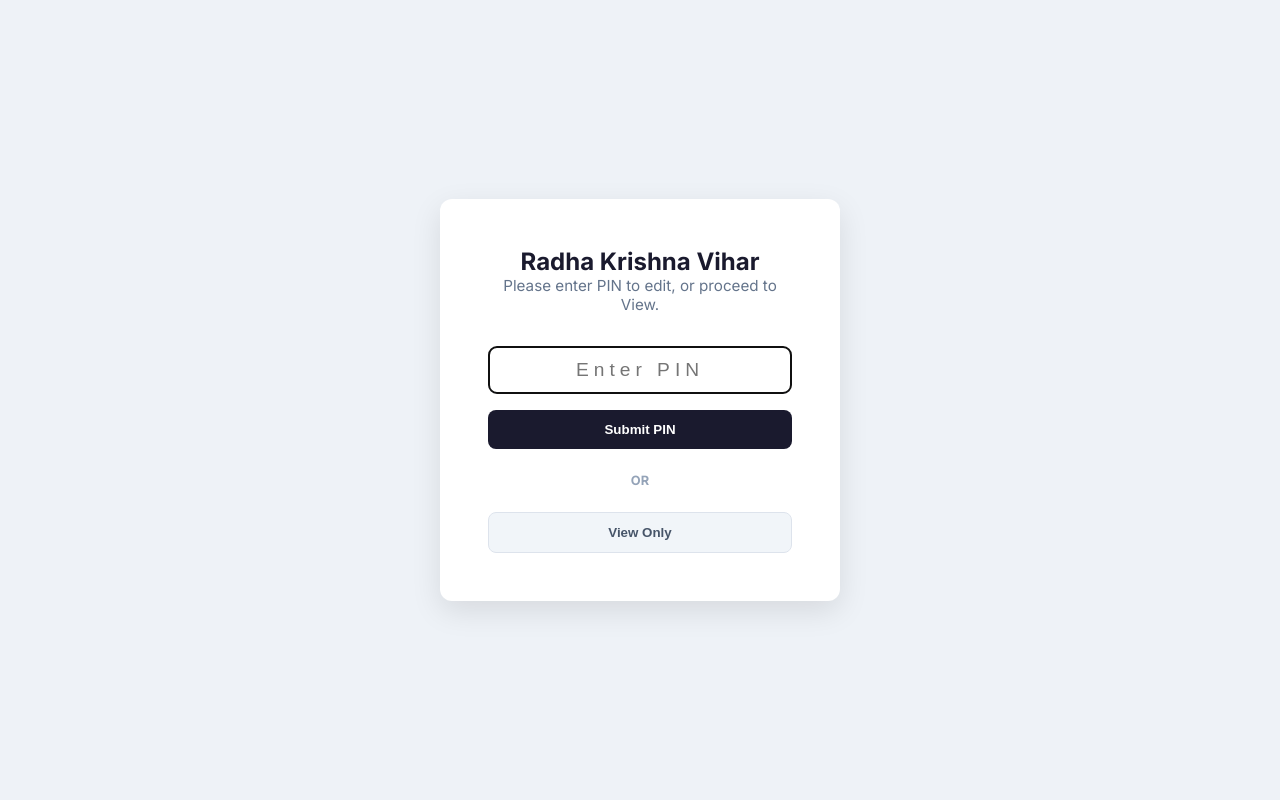
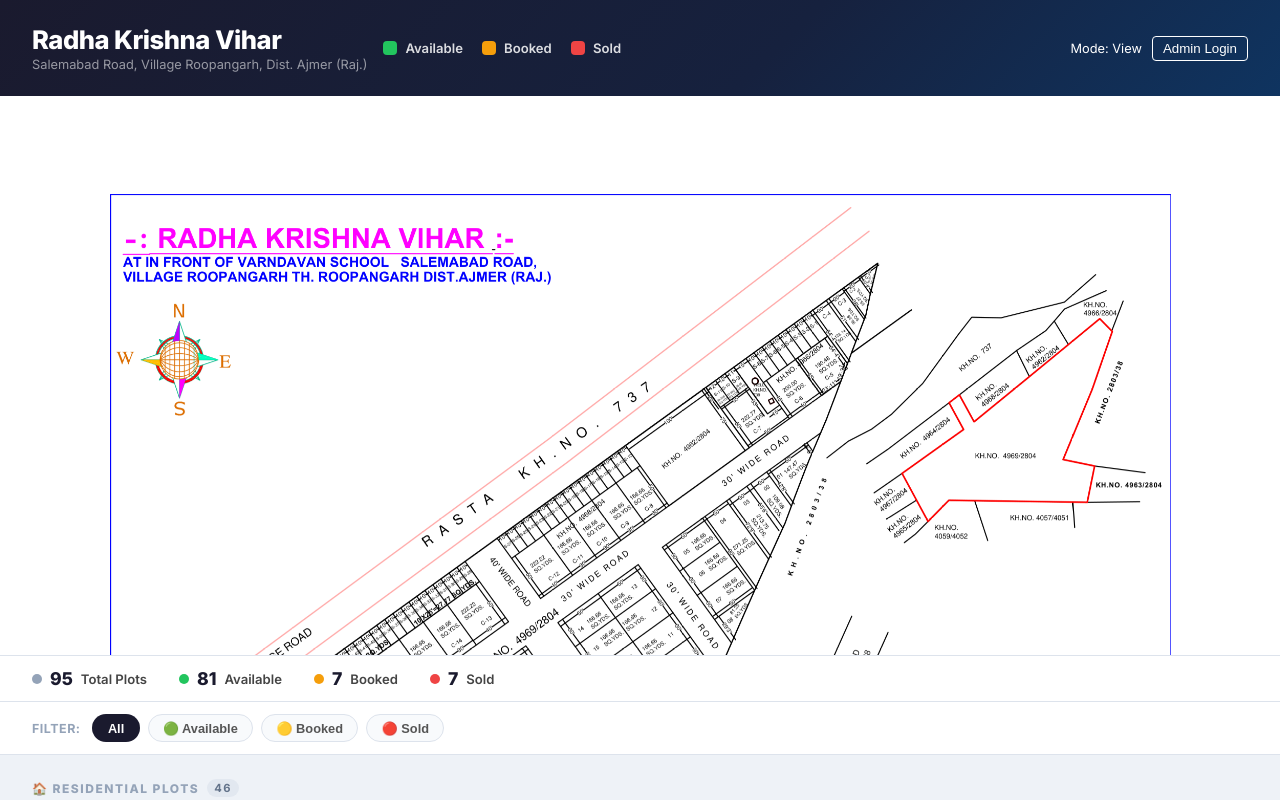
Before and after one commit to Grv-Singh/Radhe-Krishna-Vihar, a React (Vite) app: page / in a window 1280 px wide. Shown: the top 800 px of the page. Built offline with nearby package versions, Linux system fonts and the light colour scheme.

Commit message:
Setup automatic GitHub Pages deployment and fix plot layout visibility

```diff
--- a/index.html
+++ b/index.html
@@ -6,6 +6,10 @@
     <meta name="viewport" content="width=device-width, initial-scale=1.0" />
     <meta name="description" content="Radha Krishna Vihar – Plot Inventory Map. View available, booked and sold plots at Roopangarh, Ajmer." />
     <title>Radha Krishna Vihar – Plot Map</title>
+    <!-- Prevent browser caching to immediately show new deployments -->
+    <meta http-equiv="Cache-Control" content="no-cache, no-store, must-revalidate" />
+    <meta http-equiv="Pragma" content="no-cache" />
+    <meta http-equiv="Expires" content="0" />
   </head>
   <body>
     <div id="root"></div>
--- a/src/App.jsx
+++ b/src/App.jsx
@@ -44,7 +44,7 @@ function PlotCard({ plot, onToggle }) {
 }
 
 export default function App() {
-  const [authStatus, setAuthStatus] = useState('pending'); // 'pending' | 'view' | 'edit'
+  const [authStatus, setAuthStatus] = useState('view'); // 'pending' | 'view' | 'edit'
   const [pin, setPin] = useState('');
 
   const [plots, setPlots] = useState(plotsData);
@@ -196,7 +196,16 @@ export default function App() {
         </div>
         <div style={{ marginLeft: 'auto' }}>
            <span style={{ fontSize: '0.8rem', marginRight: '10px' }}>Mode: {authStatus === 'edit' ? 'Edit' : 'View'}</span>
-           <button onClick={() => { setAuthStatus('pending'); setEditMode(false); }} style={{ padding: '4px 10px', borderRadius: '4px', border: '1px solid #fff', background: 'transparent', color: '#fff', cursor: 'pointer' }}>Logout</button>
+           <button onClick={() => {
+             if (authStatus === 'edit') {
+               setAuthStatus('view');
+               setEditMode(false);
+             } else {
+               setAuthStatus('pending');
+             }
+           }} style={{ padding: '4px 10px', borderRadius: '4px', border: '1px solid #fff', background: 'transparent', color: '#fff', cursor: 'pointer' }}>
+             {authStatus === 'edit' ? 'Logout' : 'Admin Login'}
+           </button>
         </div>
       </header>
 
--- a/vite.config.js
+++ b/vite.config.js
@@ -4,5 +4,5 @@ import react from '@vitejs/plugin-react'
 // https://vite.dev/config/
 export default defineConfig({
   plugins: [react()],
-  base: '/Radhe-Krishna-Vihar/',
+  base: './',
 })
```
